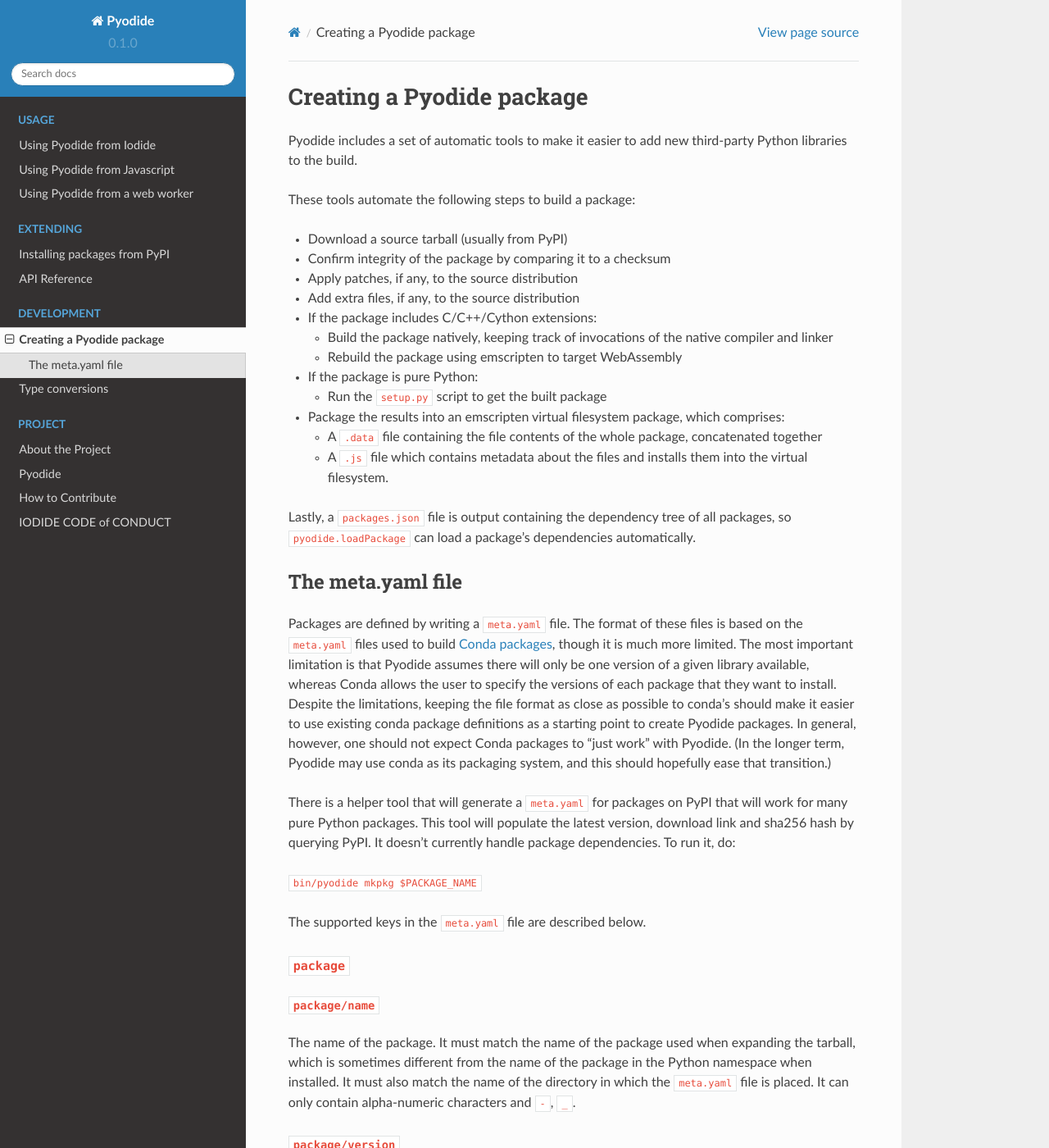
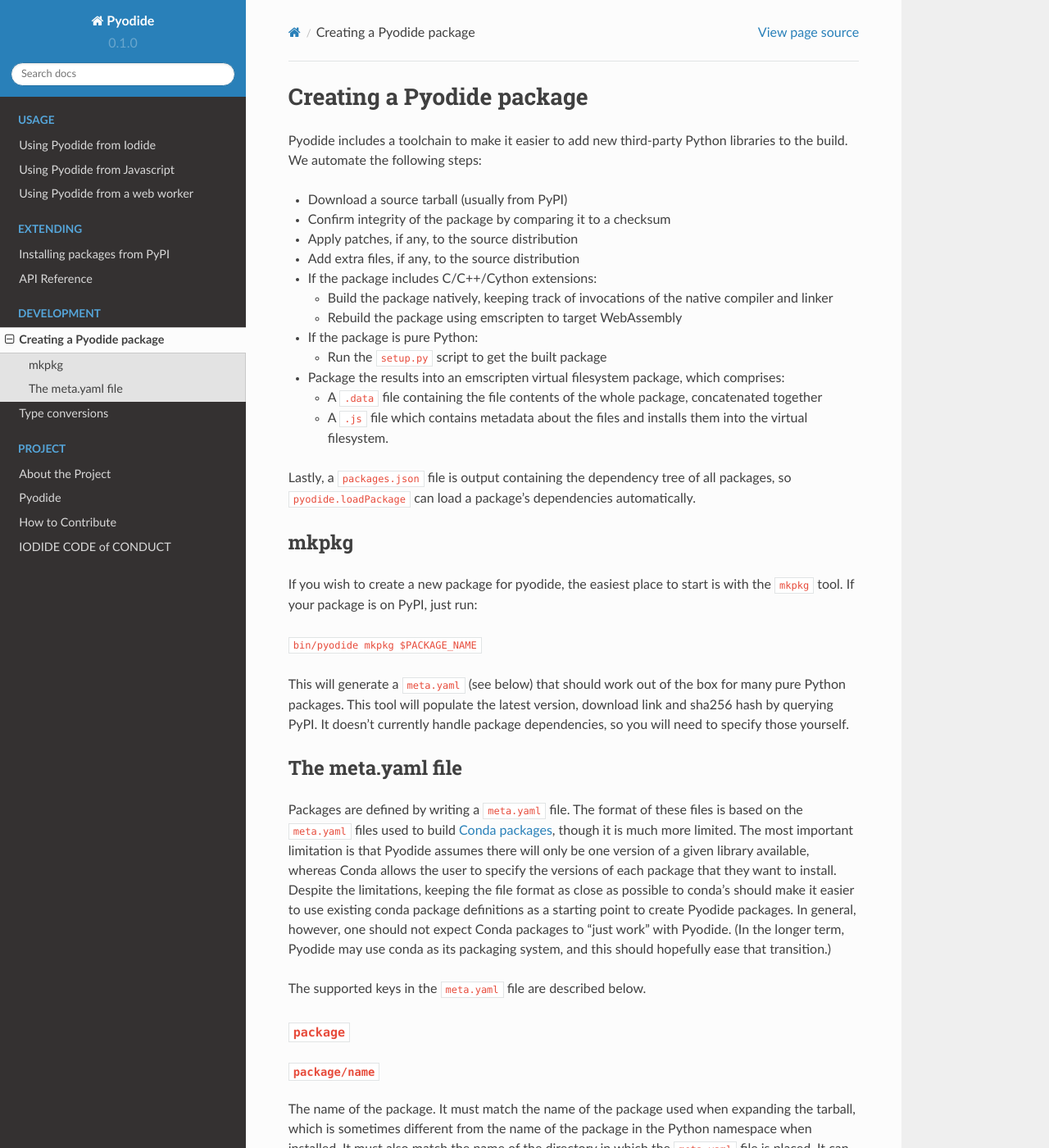
Before and after one commit to pyodide/pyodide, a Sphinx documentation site: the page built from docs/new_packages.md, in a window 1280 px wide and 1400 px high. Shown: the whole window at 82% size. Built offline with Sphinx 7.4.7 and the Read the Docs theme 2.0.0, drawn with Linux system fonts in a browser that asks for light colours; the version number is read from the project's files by our own code.

Commit message:
Make mkpkg command more prominent in the docs (#567)
* Make mkpkg command more prominent in the docs

Under "adding new packages", information on the mkpkg command is
buried under "meta.yaml". To make it easier to find,
give this command its own section.

* Update docs/new_packages.md

Co-Authored-By: Michael Droettboom <mdboom@gmail.com>

```diff
--- a/docs/new_packages.md
+++ b/docs/new_packages.md
@@ -1,9 +1,7 @@
 # Creating a Pyodide package
 
-Pyodide includes a set of automatic tools to make it easier to add new
-third-party Python libraries to the build.
-
-These tools automate the following steps to build a package:
+Pyodide includes a toolchain to make it easier to add new third-party Python
+libraries to the build. We automate the following steps:
 
 - Download a source tarball (usually from PyPI)
 - Confirm integrity of the package by comparing it to a checksum
@@ -26,6 +24,18 @@
 packages, so `pyodide.loadPackage` can load a package's dependencies
 automatically.
 
+## mkpkg
+
+If you wish to create a new package for pyodide, the easiest place to start is
+with the `mkpkg` tool. If your package is on PyPI, just run:
+
+`bin/pyodide mkpkg $PACKAGE_NAME`
+
+This will generate a `meta.yaml` (see below) that should work out of the box
+for many pure Python packages. This tool will populate the latest version, download
+link and sha256 hash by querying PyPI. It doesn't currently handle package
+dependencies, so you will need to specify those yourself.
+
 ## The meta.yaml file
 
 Packages are defined by writing a `meta.yaml` file. The format of these files is
@@ -40,13 +50,6 @@
 expect Conda packages to "just work" with Pyodide. (In the longer term, Pyodide
 may use conda as its packaging system, and this should hopefully ease that
 transition.)
-
-There is a helper tool that will generate a `meta.yaml` for packages on PyPI
-that will work for many pure Python packages. This tool will populate the latest
-version, download link and sha256 hash by querying PyPI. It doesn't currently
-handle package dependencies. To run it, do:
-
-`bin/pyodide mkpkg $PACKAGE_NAME`
 
 The supported keys in the `meta.yaml` file are described below.
 
```
